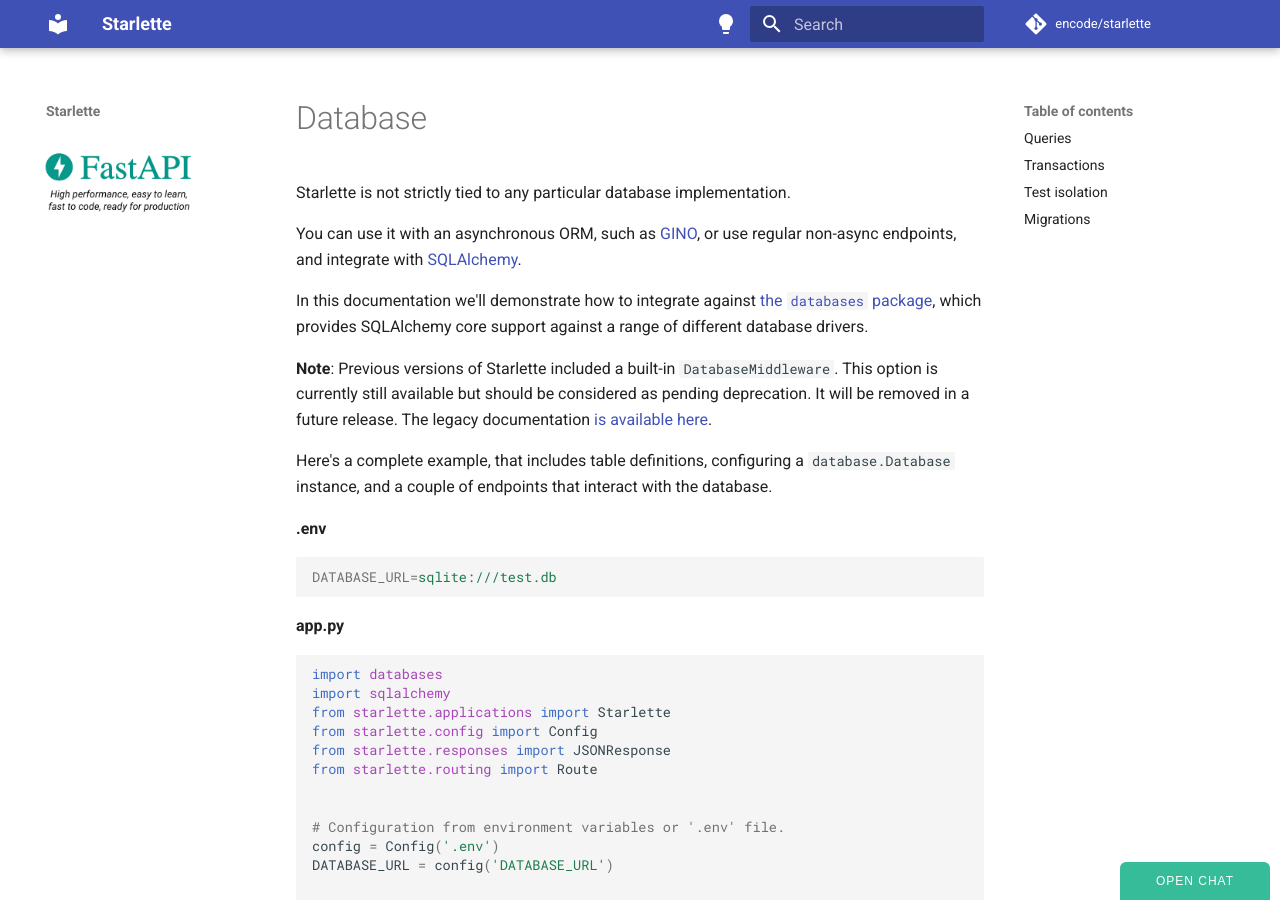
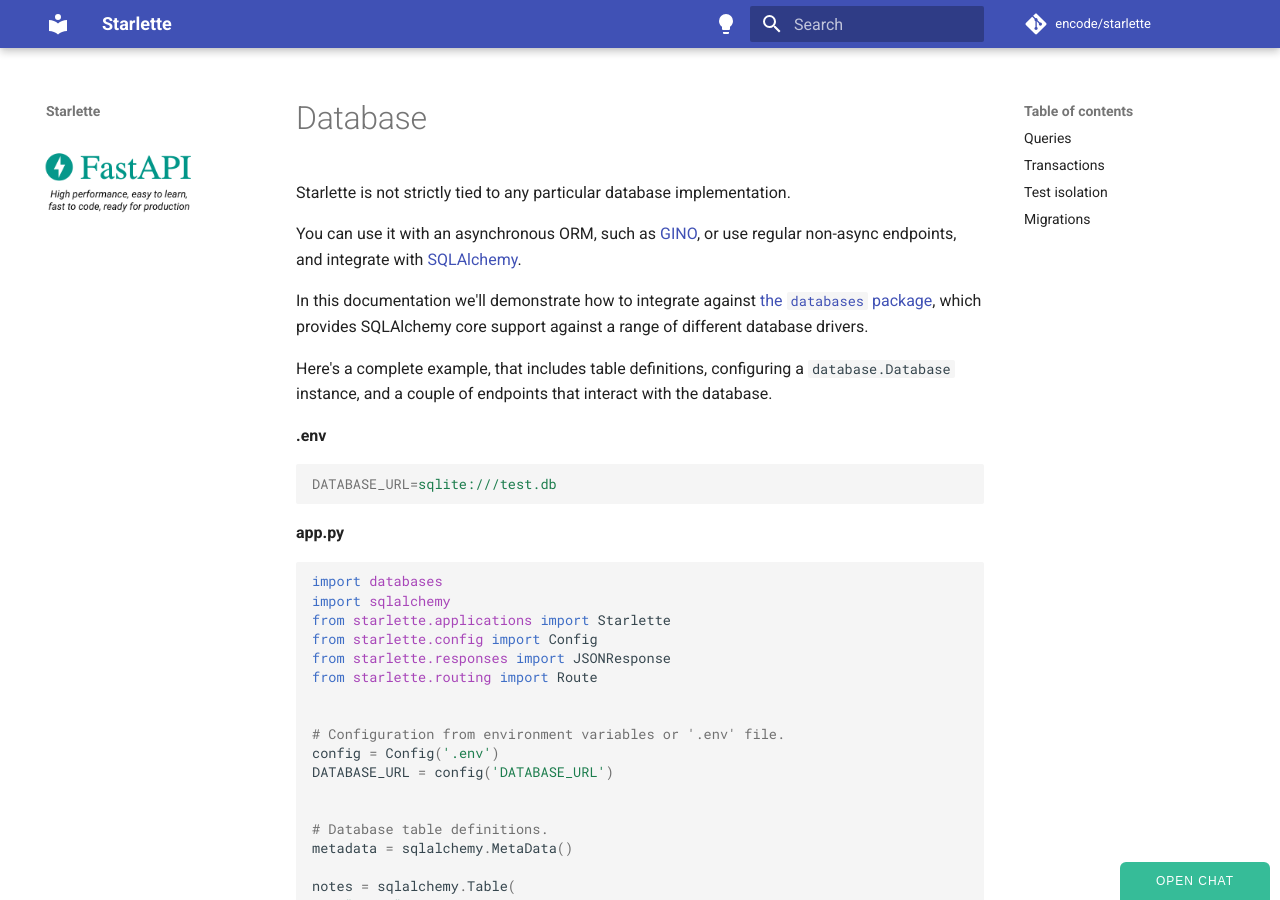
Before and after one commit to azurelotus0926/starlette, an MkDocs documentation site: the page built from docs/database.md, in a window 1280 px wide and 900 px high. Built offline with MkDocs 1.6.1 and Material for MkDocs 9.7.7, drawn with Linux system fonts in a browser that asks for light colours; comment, search, counter and statistics services are not loaded.

Commit message:
Remove reference to `DatabaseMiddleware` in the documentation (#1845)

```diff
--- a/docs/database.md
+++ b/docs/database.md
@@ -5,10 +5,6 @@ or use regular non-async endpoints, and integrate with [SQLAlchemy](https://www.
 
 In this documentation we'll demonstrate how to integrate against [the `databases` package](https://github.com/encode/databases),
 which provides SQLAlchemy core support against a range of different database drivers.
-
-**Note**: Previous versions of Starlette included a built-in `DatabaseMiddleware`.
-This option is currently still available but should be considered as pending deprecation.
-It will be removed in a future release. The legacy documentation [is available here](https://github.com/encode/starlette/blob/0.10.2/docs/database.md).
 
 Here's a complete example, that includes table definitions, configuring a `database.Database`
 instance, and a couple of endpoints that interact with the database.
```
Also changed, not shown: docs/config.md (+0 -3 lines).
